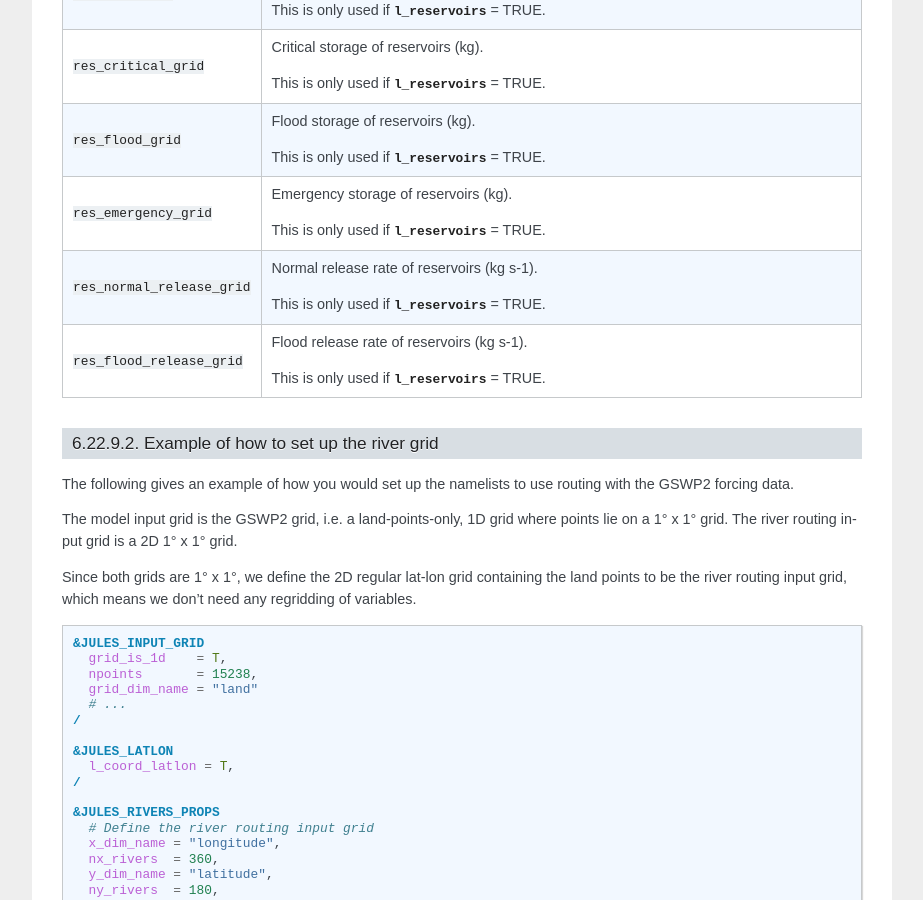
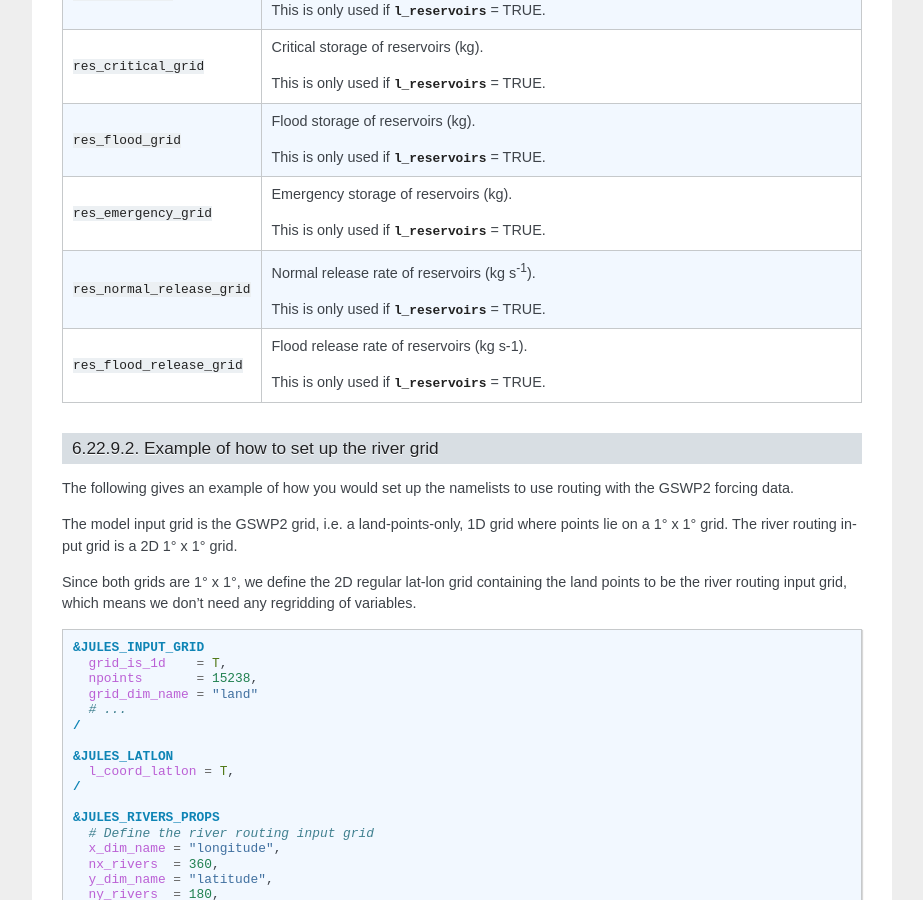
Before and after one commit to MetOffice/jules, a Sphinx documentation site: the page built from doc/source/namelists/ancillaries.nml.rst, in a window 1280 px wide and 900 px high, scrolled down 30234 px. Shown: the whole window, without its empty margins (224-1147 px from the left). Built offline with Sphinx 7.4.7, drawn with Linux system fonts in a browser that asks for light colours; part of the change alters nothing that is shown.

```diff
--- a/doc/source/namelists/ancillaries.nml.rst
+++ b/doc/source/namelists/ancillaries.nml.rst
@@ -1517,7 +1517,7 @@ The following table summarises river routing properties required to run RFM or T
 |                            | This is only used if :nml:mem:`JULES_RIVERS::l_reservoirs` = TRUE.                                        |
 |                            |                                                                                                           |
 +----------------------------+-----------------------------------------------------------------------------------------------------------+
-| ``res_normal_release_grid``| Normal release rate of reservoirs (kg s-1).                                                               |
+| ``res_normal_release_grid``| Normal release rate of reservoirs (kg s\ :sup:`-1`).                                                      |
 |                            |                                                                                                           |
 |                            | This is only used if :nml:mem:`JULES_RIVERS::l_reservoirs` = TRUE.                                        |
 |                            |                                                                                                           |
```
